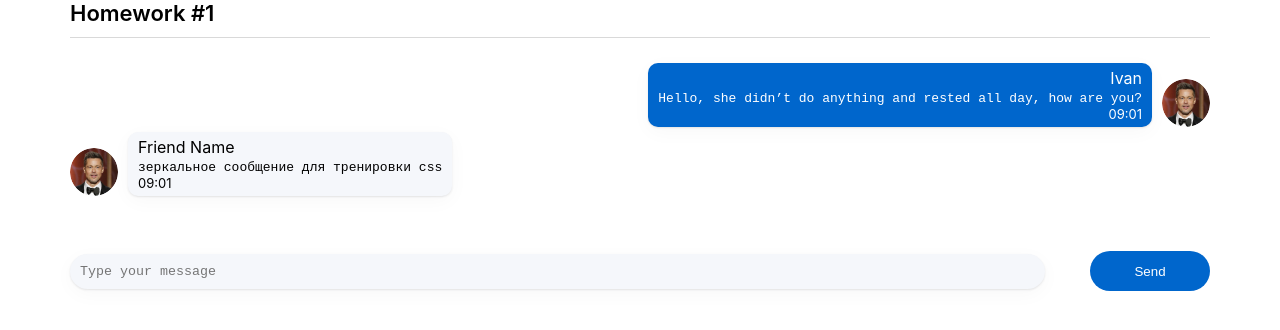
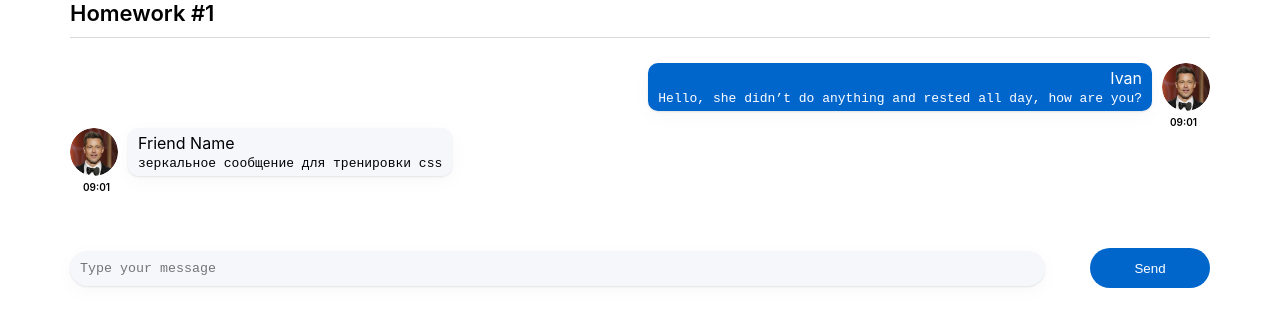
Before and after one commit to maksuchiha/hw_1, a React (Create React App) app: page / in a window 1280 px wide. Shown: the top 330 px of the page. Built offline with nearby package versions, Linux system fonts and the light colour scheme.

Commit message:
fix bugs in messages

```diff
--- a/src/s2-homeworks/hw01/friend-message/FriendMessage.module.css
+++ b/src/s2-homeworks/hw01/friend-message/FriendMessage.module.css
@@ -22,10 +22,6 @@
     border-radius: 10px;
 }
 
-.friendText div:last-of-type {
-    font-size: 13px;
-}
-
 .friendText:after {
 
 }
@@ -43,5 +39,9 @@
 }
 
 .friendTime {
-
+    display: flex;
+    margin-left: 13px;
+    font-weight: 600;
+    font-size: 10px;
+    line-height: 12px;
 }
--- a/src/s2-homeworks/hw01/friend-message/FriendMessage.tsx
+++ b/src/s2-homeworks/hw01/friend-message/FriendMessage.tsx
@@ -33,18 +33,13 @@ const FriendMessage = (props: MessagePropsType) => {
                             {props.message.message.text}
                         </div>
                     </pre>
-                    <div>
-                        {props.message.message.time}
-                    </div>
                 </div>
             </div>
             <div
                 id={'hw1-friend-time-' + props.message.id}
                 className={s.friendTime}
             >
-                {/*создаёт студент*/}
-
-                {/**/}
+                {props.message.message.time}
             </div>
         </div>
     )
--- a/src/s2-homeworks/hw01/message/Message.module.css
+++ b/src/s2-homeworks/hw01/message/Message.module.css
@@ -24,12 +24,6 @@
     border-radius: 10px;
 }
 
-.text div:last-of-type {
-    display: flex;
-    justify-content: flex-end;
-    font-size: 13px;
-}
-
 .text:after {
 
 }
@@ -50,5 +44,10 @@
 }
 
 .time {
-
+    display: flex;
+    justify-content: flex-end;
+    margin-right: 13px;
+    font-weight: 600;
+    font-size: 10px;
+    line-height: 12px;
 }
--- a/src/s2-homeworks/hw01/message/Message.tsx
+++ b/src/s2-homeworks/hw01/message/Message.tsx
@@ -31,13 +31,10 @@ const Message = (props: MessagePropsType) => {
                             {props.message.message.text}
                         </div>
                     </pre>
-                    <div>
-                        {props.message.message.time}
-                    </div>
                 </div>
             </div>
             <div id={'hw1-time-' + props.message.id} className={s.time}>
-
+                {props.message.message.time}
             </div>
         </div>
     )
```
Also changed, not shown: 11 other files (tests, documents, lock files or other folders).
